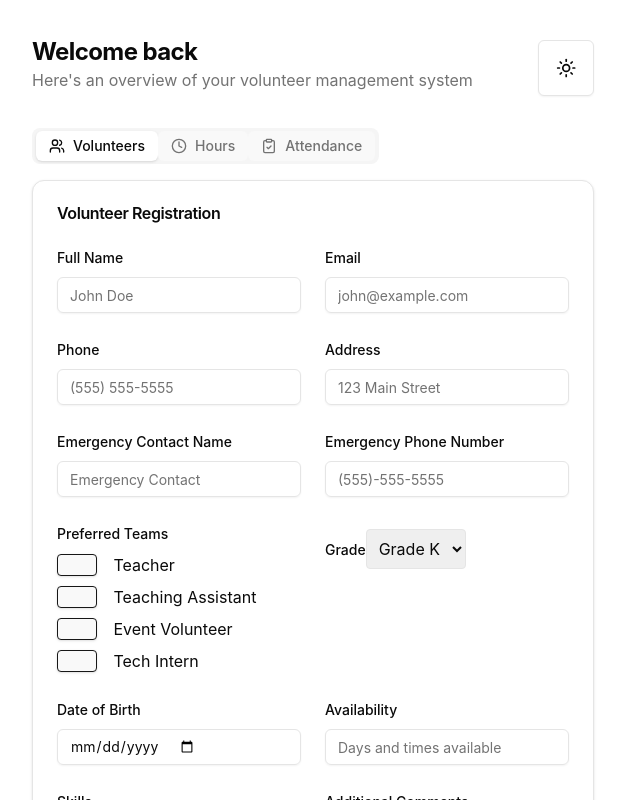
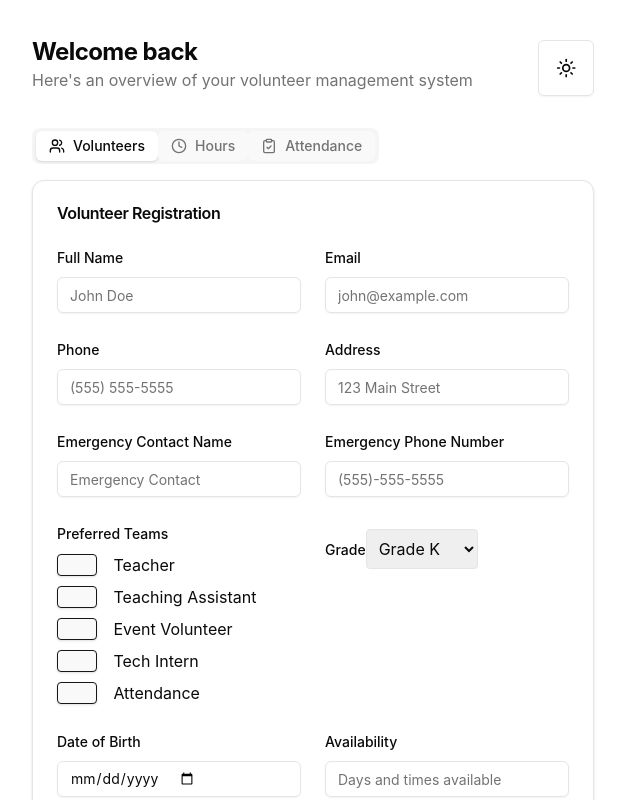
Before and after one commit to ps08022009/student-managment-system, a React (Vite) app: page / in a window 1280 px wide. Shown: the top 800 px of the page, without its empty margins (0-640 px from the left). Built offline with nearby package versions, Linux system fonts and the light colour scheme.

Commit message:
add grou

```diff
--- a/src/components/volunteer/VolunteerRegistration.tsx
+++ b/src/components/volunteer/VolunteerRegistration.tsx
@@ -166,7 +166,7 @@ export default function VolunteerRegistration() {
                   <FormItem>
                     <FormLabel>Preferred Teams</FormLabel>
                     <div className="flex flex-col space-y-2">
-                      {['Teacher', 'Teaching Assistant', 'Event Volunteer', 'Tech Intern'].map((team) => (
+                      {['Teacher', 'Teaching Assistant', 'Event Volunteer', 'Tech Intern', 'Attendance'].map((team) => (
                         <div key={team} className="flex items-center space-x-2">
                           <Checkbox
                             checked={field.value.includes(team)}
@@ -192,7 +192,7 @@ export default function VolunteerRegistration() {
                         onChange={(e) => field.onChange(e.target.value)}
                         className="border p-2 rounded"
                       >
-                        {["K", "1", "2", "3", "4", "5", "6", "7", "8"].map((grade) => (
+                        {["K", "1", "2", "3", "4", "5", "6", "7", "8", "NA"].map((grade) => (
                           <option key={grade} value={grade}>
                             Grade {grade}
                           </option>
```
